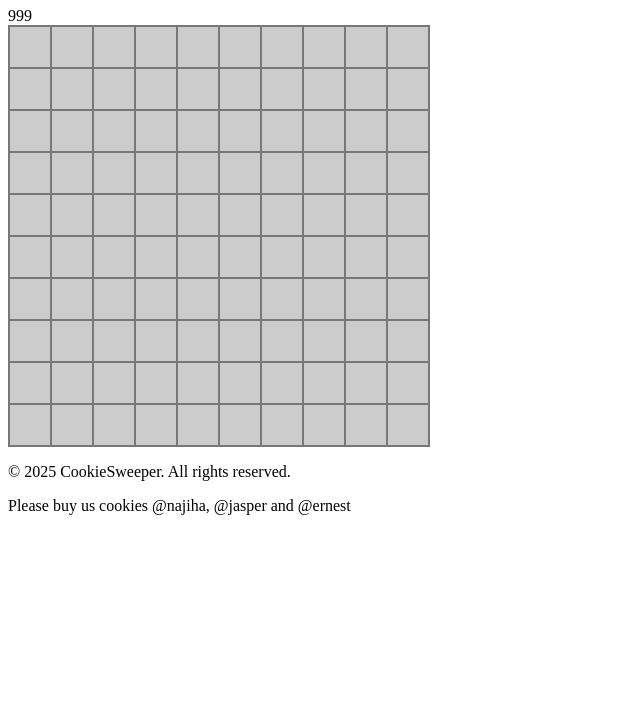
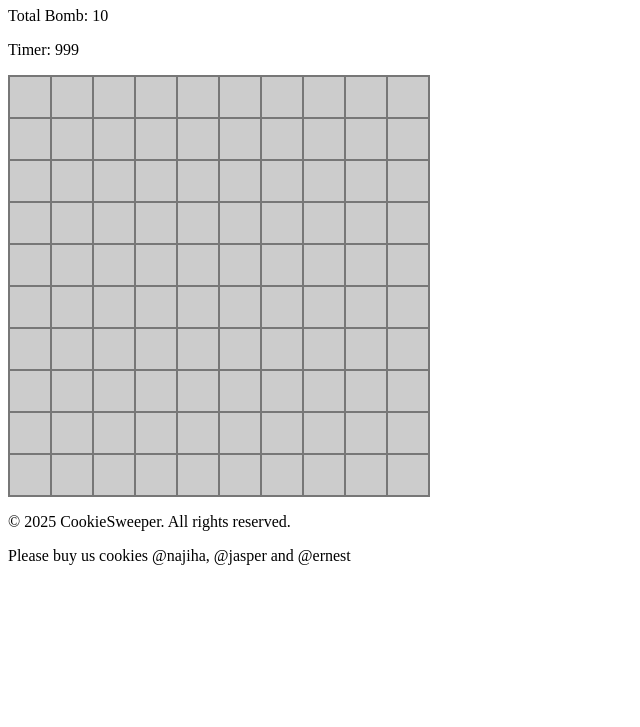
Before and after one commit to tyoppar01/cookie-sweeper, a plain HTML site: page src/index.html in a window 1280 px wide. Shown: the part 73-800 px from the top of the page, without its empty margins (0-640 px from the left). Drawn offline with Linux system fonts and the light colour scheme.

Commit message:
add initail bomb count (#10)
* add initail bomb count

* code restructuring

* fix sumthin

```diff
--- a/src/index.html
+++ b/src/index.html
@@ -11,7 +11,8 @@
         <h1>CookieSweeper</h1>
     </header>
     <main>
-        <div id="timer" class="timer">999</div>
+        <p>Total Bomb: <span id="initial-bomb-count"></span></p>
+        <p class="timer">Timer: <span id="timer"></span></p>
         <div id="map" class="map"></div>
     </main>
     <footer>
--- a/src/main.js
+++ b/src/main.js
@@ -6,21 +6,26 @@ let timerInterval = 999;
 let timerId = null;
 let timerStarted = false;
 
+const config = {
+  INITIAL_BOMB_COUNT: "initial-bomb-count",
+  TIMER: "timer",
+};
+
 function createTile(status, bombCount) {
-
   const tileElement = document.createElement("div");
   tileElement.classList.add("tile");
   tileElement.dataset.status = "hidden";
 
   // bombCount hereeeee
   tileElement.addEventListener("click", () => {
-
     // Tile Status
     if (tileElement.dataset.status !== "hidden") return;
     tileElement.dataset.status = status;
 
     // Tile Status is Bomb
-    if (status === "bomb") { timerPause() ;}
+    if (status === "bomb") {
+      timerPause();
+    }
 
     timerStart();
 
@@ -30,7 +35,6 @@ function createTile(status, bombCount) {
     } else {
       tileElement.textContent = "";
     }
-
   });
 
   tileElement.addEventListener("contextmenu", (e) => {
@@ -39,7 +43,6 @@ function createTile(status, bombCount) {
   });
 
   document.getElementById("map").appendChild(tileElement);
-
 }
 
 function generateBombLocations() {
@@ -139,9 +142,16 @@ function timerStart() {
 
 function timerPause() {
   clearInterval(timerId);
-  setTimeout( () => {
+  setTimeout(() => {
     alert("BOMB! Game Over.");
-  }, 100)
+  }, 100);
 }
 
+function setInitialValues(id, value) {
+  document.getElementById(id).textContent = value;
+}
+
+setInitialValues(config.INITIAL_BOMB_COUNT, bombCount);
+setInitialValues(config.TIMER, timerInterval);
+
 let data = createMap();
```
